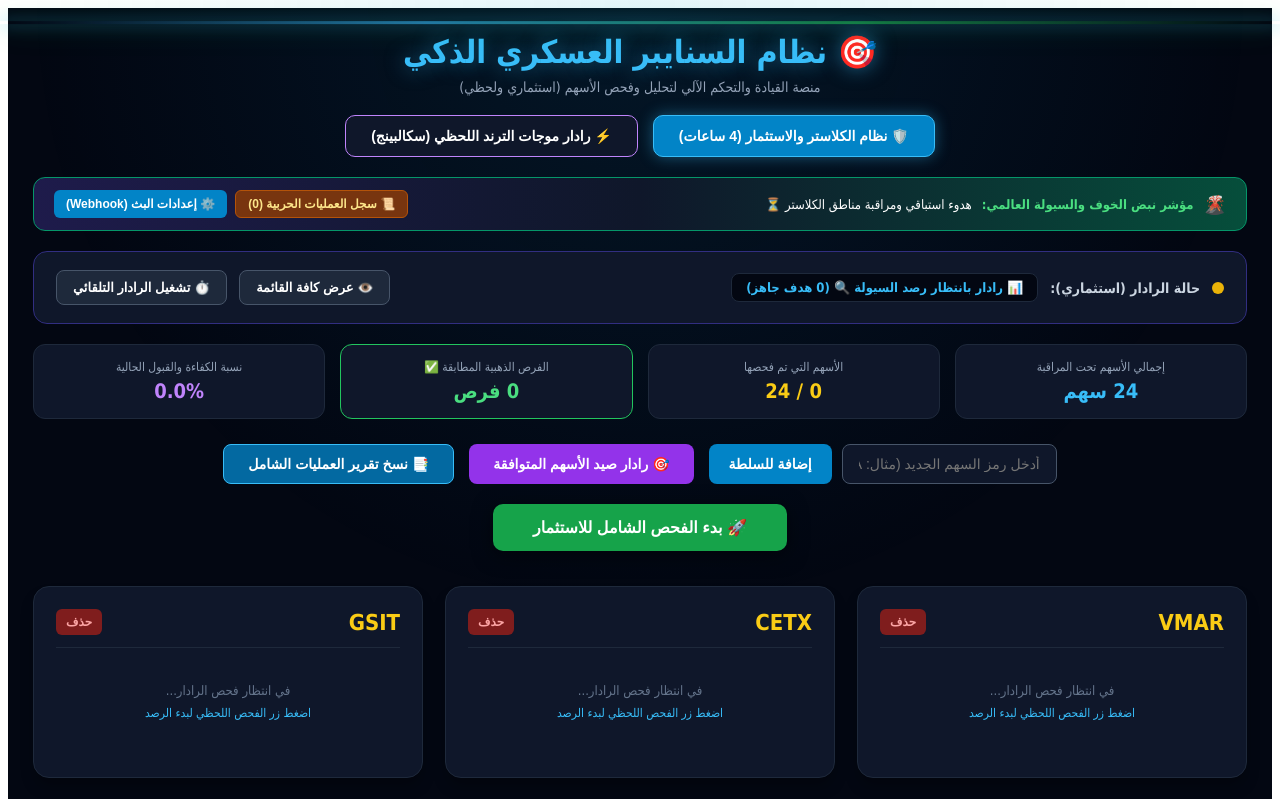
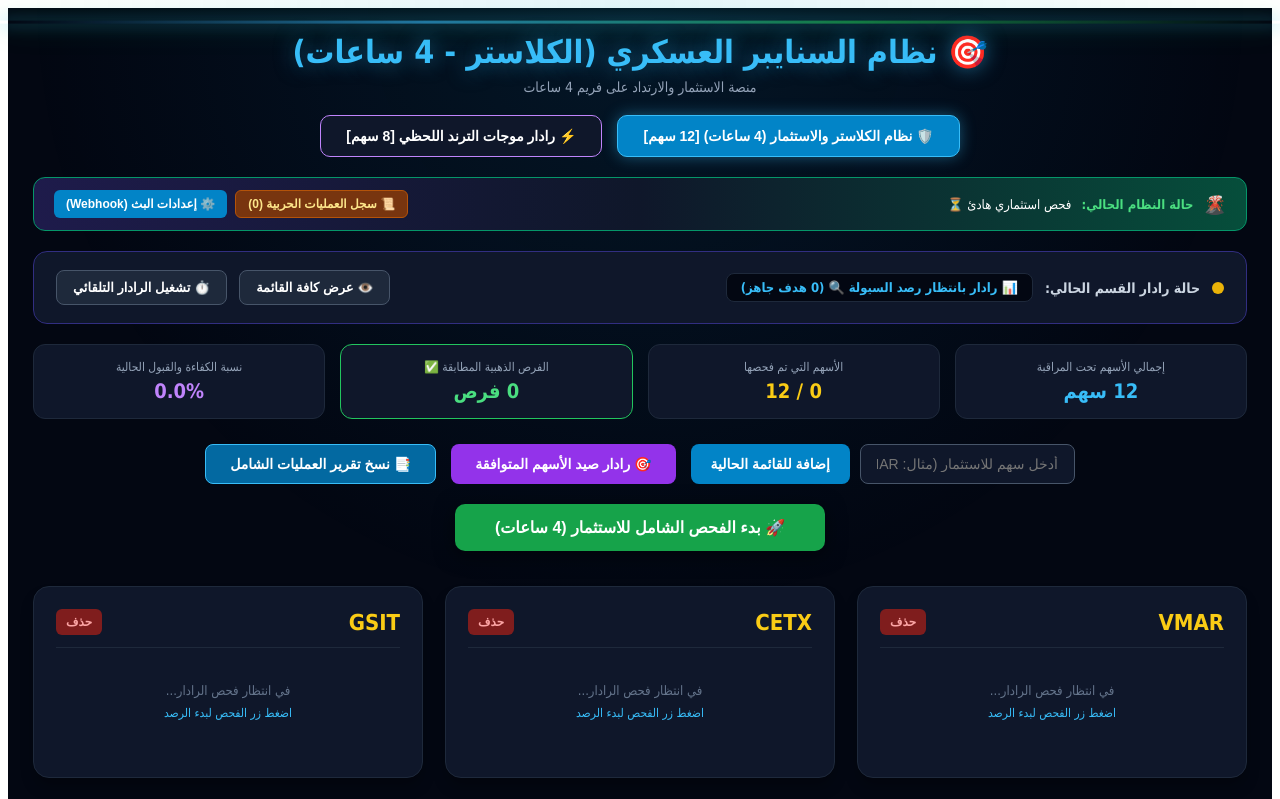
Before and after one commit to fares1040/trading-bot-pro, a Next.js app: page / in a window 1280 px wide. Shown: the top 799 px of the page. Built offline with nearby package versions, Linux system fonts and the light colour scheme.

Commit message:
Refactor localStorage keys and update UI elements

```diff
--- a/app/page.jsx
+++ b/app/page.jsx
@@ -2,19 +2,29 @@
 import { useState, useEffect } from 'react';
 
 export default function Home() {
+  // قائمة نظام الكلاستر والاستثمار (4 ساعات) مستقلة تماماً
   const [symbols, setSymbols] = useState(() => {
     if (typeof window !== 'undefined') {
-      const saved = localStorage.getItem('sniper_symbols');
+      const saved = localStorage.getItem('sniper_symbols_cluster');
       if (saved) {
         try { return JSON.parse(saved); } catch (e) {}
       }
     }
     return [
       'VMAR', 'CETX', 'GSIT', 'PRFX', 'BYRN', 'ERNA',
-      'LNZA', 'HURA', 'KULR', 'ANVS', 'PPSI', 'BJDX',
-      'MRAM', 'NOK', 'SPSC', 'PODC', 'OPI', 'TOVX',
-      'NIO', 'LOT', 'OLB', 'OCG', 'QUCY', 'PLUG'
+      'LNZA', 'HURA', 'KULR', 'ANVS', 'PPSI', 'BJDX'
     ];
+  });
+
+  // قائمة رادار الترند اللحظي (السكالبينج) مستقلة تماماً بقائمة خاصة بها
+  const [scalpSymbols, setScalpSymbols] = useState(() => {
+    if (typeof window !== 'undefined') {
+      const saved = localStorage.getItem('sniper_symbols_scalp');
+      if (saved) {
+        try { return JSON.parse(saved); } catch (e) {}
+      }
+    }
+    return ['TSLA', 'NVDA', 'AAPL', 'AMD', 'META', 'MSFT', 'SPY', 'QQQ'];
   });
 
   const [newSymbol, setNewSymbol] = useState('');
@@ -23,11 +33,9 @@ export default function Home() {
   const [scanning, setScanning] = useState(false);
   const [loadingSymbol, setLoadingSymbol] = useState(null);
 
-  // تبويب القائمة الرئيسية (هل نحن على فريم 4 ساعات أو رادار الترند اللحظي)
-  const [activeTab, setActiveTab] = useState('cluster'); // 'cluster' or 'scalp'
+  // التبويب النشط ('cluster' أو 'scalp')
+  const [activeTab, setActiveTab] = useState('cluster');
 
-  // نتائج رادار الترند اللحظي (السكالبينج) المستقل
-  const [scalpSymbols, setScalpSymbols] = useState(['TSLA', 'NVDA', 'AAPL', 'AMD', 'META', 'MSFT', 'SPY', 'QQQ']);
   const [scalpResults, setScalpResults] = useState({});
   const [loadingScalp, setLoadingScalp] = useState(false);
 
@@ -66,6 +74,14 @@ export default function Home() {
       localStorage.setItem('sniper_mission_history', JSON.stringify(missionHistory));
     }
   }, [missionHistory]);
+
+  useEffect(() => {
+    localStorage.setItem('sniper_symbols_cluster', JSON.stringify(symbols));
+  }, [symbols]);
+
+  useEffect(() => {
+    localStorage.setItem('sniper_symbols_scalp', JSON.stringify(scalpSymbols));
+  }, [scalpSymbols]);
 
   const sendWebhookAlert = async (sym, analysisText) => {
     if (!webhookUrl.trim()) return;
@@ -121,16 +137,13 @@ export default function Home() {
   };
 
   useEffect(() => {
-    localStorage.setItem('sniper_symbols', JSON.stringify(symbols));
-  }, [symbols]);
-
-  useEffect(() => {
     let interval;
     if (autoRefresh) {
       interval = setInterval(() => {
         setTimer((prev) => {
           if (prev <= 1) {
-            runAnalysis();
+            if (activeTab === 'cluster') runAnalysis();
+            else runScalpAnalysis();
             return 300;
           }
           return prev - 1;
@@ -140,9 +153,9 @@ export default function Home() {
       setTimer(300);
     }
     return () => clearInterval(interval);
-  }, [autoRefresh, symbols]);
+  }, [autoRefresh, activeTab, symbols, scalpSymbols]);
 
-  // فحص نظام الكلاستر الأساسي
+  // فحص نظام الكلاستر الأساسي (استثماري)
   const runAnalysis = async () => {
     setLoading(true);
     const newResults = {};
@@ -174,7 +187,6 @@ export default function Home() {
     let firstAnalysis = '';
     for (let sym of scalpSymbols) {
       try {
-        // نرسل مؤشر للـ API بأنه فحص سكالبينج لحظي
         const res = await fetch(`/api/analyze?symbol=${sym}&scalp=true`);
         const data = await res.json();
         newResults[sym] = data;
@@ -191,30 +203,22 @@ export default function Home() {
     if (firstMatchedSym) playRadarSound(firstMatchedSym, `[سكالبينج لحظي] ${firstAnalysis}`);
   };
 
-  const analyzeSingleSymbol = async (sym) => {
-    setLoadingSymbol(sym);
-    try {
-      const res = await fetch(`/api/analyze?symbol=${sym}`);
-      const data = await res.json();
-      setResults(prev => ({ ...prev, [sym]: data }));
-      if (data.isSuitable) playRadarSound(sym, data.analysis);
-    } catch (err) {
-      setResults(prev => ({ ...prev, [sym]: { error: "فشل الاتصال" } }));
-    }
-    setLoadingSymbol(null);
-  };
-
   const scanMarketForMatches = async () => {
     setScanning(true);
     try {
       const res = await fetch(`/api/analyze?scan=true`);
       const data = await res.json();
       if (data.matched && data.matched.length > 0) {
-        const merged = Array.from(new Set([...symbols, ...data.matched]));
-        setSymbols(merged);
+        if (activeTab === 'cluster') {
+          const merged = Array.from(new Set([...symbols, ...data.matched]));
+          setSymbols(merged);
+        } else {
+          const merged = Array.from(new Set([...scalpSymbols, ...data.matched]));
+          setScalpSymbols(merged);
+        }
         playRadarSound(data.matched[0], "مسح راداري شامل للفرص");
         alert(`🎯 رادار السنايبر اصطاد ورصد ${data.matched.length} سهم جديد مطابقة للشروط!`);
-        runAnalysis();
+        if (activeTab === 'cluster') runAnalysis(); else runScalpAnalysis();
       } else {
         alert('الرادار مسح السوق، لا توجد أسهم مطابقة بنسبة 100% حالياً.');
       }
@@ -275,6 +279,7 @@ export default function Home() {
 
   const currentList = activeTab === 'cluster' ? symbols : scalpSymbols;
   const currentRes = activeTab === 'cluster' ? results : scalpResults;
+  const isCurrentLoading = activeTab === 'cluster' ? loading : loadingScalp;
 
   const displayedSymbols = currentList.filter(sym => {
     if (!filterOnlySuitable) return true;
@@ -315,33 +320,35 @@ export default function Home() {
       <div style={{ position: 'relative', zIndex: 1, maxWidth: '1400px', margin: '0 auto' }}>
 
         <div style={{ textAlign: 'center', marginBottom: '20px' }}>
-          <h1 style={{ color: '#38bdf8', fontSize: '32px', fontWeight: '900', margin: '0 0 8px 0', textShadow: '0 0 20px rgba(56, 189, 248, 0.5)' }}>
-            🎯 نظام السنايبر العسكري الذكي
+          <h1 style={{ color: activeTab === 'cluster' ? '#38bdf8' : '#c084fc', fontSize: '32px', fontWeight: '900', margin: '0 0 8px 0', textShadow: '0 0 20px rgba(56, 189, 248, 0.5)' }}>
+            {activeTab === 'cluster' ? '🎯 نظام السنايبر العسكري (الكلاستر - 4 ساعات)' : '⚡ رادار موجات الترند اللحظي (السكالبينج)'}
           </h1>
-          <p style={{ color: '#94a3b8', fontSize: '14px', margin: 0 }}>منصة القيادة والتحكم الآلي لتحليل وفحص الأسهم (استثماري ولحظي)</p>
+          <p style={{ color: '#94a3b8', fontSize: '14px', margin: 0 }}>
+            {activeTab === 'cluster' ? 'منصة الاستثمار والارتداد على فريم 4 ساعات' : 'منصة المضاربة السريعة واقتناص الفوليوم اللحظي'}
+          </p>
         </div>
 
-        {/* 🔀 تبديل الأقسام الرئيسية (فريم 4 ساعات vs رادار الترند اللحظي) */}
+        {/* 🔀 تبديل الأقسام الرئيسية بفصل تام */}
         <div style={{ display: 'flex', justifyContent: 'center', gap: '15px', marginBottom: '20px' }}>
           <button
-            onClick={() => setActiveTab('cluster')}
+            onClick={() => { setActiveTab('cluster'); setFilterOnlySuitable(false); }}
             style={{ padding: '12px 25px', background: activeTab === 'cluster' ? '#0284c7' : '#0f172a', color: '#fff', border: '1px solid #38bdf8', borderRadius: '10px', fontSize: '14px', fontWeight: 'bold', cursor: 'pointer', boxShadow: activeTab === 'cluster' ? '0 0 15px rgba(56, 189, 248, 0.4)' : 'none' }}
           >
-            🛡️ نظام الكلاستر والاستثمار (4 ساعات)
+            🛡️ نظام الكلاستر والاستثمار (4 ساعات) [{symbols.length} سهم]
           </button>
           <button
-            onClick={() => setActiveTab('scalp')}
+            onClick={() => { setActiveTab('scalp'); setFilterOnlySuitable(false); }}
             style={{ padding: '12px 25px', background: activeTab === 'scalp' ? '#9333ea' : '#0f172a', color: '#fff', border: '1px solid #c084fc', borderRadius: '10px', fontSize: '14px', fontWeight: 'bold', cursor: 'pointer', boxShadow: activeTab === 'scalp' ? '0 0 15px rgba(147, 51, 234, 0.4)' : 'none' }}
           >
-            ⚡ رادار موجات الترند اللحظي (سكالبينج)
+            ⚡ رادار موجات الترند اللحظي [{scalpSymbols.length} سهم]
           </button>
         </div>
 
         <div style={{ background: 'linear-gradient(90deg, #1e1b4b, #0f172a, #064e3b)', border: '1px solid #059669', borderRadius: '12px', padding: '12px 20px', marginBottom: '20px', display: 'flex', justifyContent: 'space-between', alignItems: 'center', flexWrap: 'wrap', gap: '10px' }}>
           <div style={{ display: 'flex', alignItems: 'center', gap: '10px' }}>
             <span style={{ fontSize: '18px' }}>🌋</span>
-            <span style={{ fontSize: '13px', color: '#4ade80', fontWeight: 'bold' }}>مؤشر نبض الخوف والسيولة العالمي:</span>
-            <span style={{ color: '#fff', fontSize: '13px' }}>{suitableCount > 2 ? 'مرحلة طشع واستحواذ حيتان نشطة 🔥' : 'هدوء استباقي ومراقبة مناطق الكلاستر ⏳'}</span>
+            <span style={{ fontSize: '13px', color: '#4ade80', fontWeight: 'bold' }}>حالة النظام الحالي:</span>
+            <span style={{ color: '#fff', fontSize: '13px' }}>{activeTab === 'cluster' ? 'فحص استثماري هادئ ⏳' : 'مضاربة سريعة ومتابعة سيولة ⚡'}</span>
           </div>
 
           <div style={{ display: 'flex', gap: '8px', flexWrap: 'wrap' }}>
@@ -402,7 +409,7 @@ export default function Home() {
         <div style={{ background: 'linear-gradient(135deg, #0f172a 100%, #1e1b4b 0%)', border: '1px solid #312e81', borderRadius: '14px', padding: '18px 22px', marginBottom: '20px', display: 'flex', justifyContent: 'space-between', alignItems: 'center', flexWrap: 'wrap', gap: '15px' }}>
           <div style={{ display: 'flex', alignItems: 'center', gap: '12px' }}>
             <span style={{ width: '12px', height: '12px', background: suitableCount > 0 ? '#22c55e' : '#eab308', borderRadius: '50%', display: 'inline-block' }}></span>
-            <span style={{ fontSize: '14px', color: '#cbd5e1', fontWeight: 'bold' }}>حالة الرادار ({activeTab === 'cluster' ? 'استثماري' : 'لحظي'}):</span>
+            <span style={{ fontSize: '14px', color: '#cbd5e1', fontWeight: 'bold' }}>حالة رادار القسم الحالي:</span>
             <span style={{ background: '#030712', padding: '6px 14px', borderRadius: '8px', color: '#38bdf8', fontSize: '13px', fontWeight: 'bold', border: '1px solid #1e293b' }}>
               📊 {marketSentiment} ({suitableCount} هدف جاهز)
             </span>
@@ -448,12 +455,12 @@ export default function Home() {
           <form onSubmit={addSymbol} style={{ display: 'flex', gap: '10px' }}>
             <input
               type="text"
-              placeholder="أدخل رمز السهم الجديد (مثال: TSLA)"
+              placeholder={activeTab === 'cluster' ? "أدخل سهم للاستثمار (مثال: VMAR)" : "أدخل سهم للسكالبينج (مثال: TSLA)"}
               value={newSymbol}
               onChange={(e) => setNewSymbol(e.target.value)}
               style={{ padding: '11px 16px', borderRadius: '8px', border: '1px solid #475569', background: '#0f172a', color: '#fff', outline: 'none', fontSize: '14px' }}
             />
-            <button type="submit" style={{ padding: '11px 20px', background: '#0284c7', color: '#fff', border: 'none', borderRadius: '8px', cursor: 'pointer', fontWeight: 'bold', fontSize: '14px' }}>إضافة للسلطة</button>
+            <button type="submit" style={{ padding: '11px 20px', background: activeTab === 'cluster' ? '#0284c7' : '#9333ea', color: '#fff', border: 'none', borderRadius: '8px', cursor: 'pointer', fontWeight: 'bold', fontSize: '14px' }}>إضافة للقائمة الحالية</button>
           </form>
 
           {activeTab === 'cluster' && (
@@ -477,10 +484,10 @@ export default function Home() {
         <div style={{ textAlign: 'center', marginBottom: '35px' }}>
           <button
             onClick={activeTab === 'cluster' ? runAnalysis : runScalpAnalysis}
-            disabled={activeTab === 'cluster' ? loading : loadingScalp}
-            style={{ padding: '14px 40px', background: (activeTab === 'cluster' ? loading : loadingScalp) ? '#475569' : (activeTab === 'cluster' ? '#16a34a' : '#9333ea'), color: '#fff', border: 'none', borderRadius: '10px', fontSize: '16px', cursor: 'pointer', fontWeight: '900', boxShadow: '0 4px 20px rgba(0,0,0,0.5)' }}
+            disabled={isCurrentLoading}
+            style={{ padding: '14px 40px', background: isCurrentLoading ? '#475569' : (activeTab === 'cluster' ? '#16a34a' : '#9333ea'), color: '#fff', border: 'none', borderRadius: '10px', fontSize: '16px', cursor: 'pointer', fontWeight: '900', boxShadow: '0 4px 20px rgba(0,0,0,0.5)' }}
           >
-            {(activeTab === 'cluster' ? loading : loadingScalp) ? '⚡ جاري معالجة وفحص القائمة...' : (activeTab === 'cluster' ? '🚀 بدء الفحص الشامل للاستثمار' : '⚡ بدء الفحص السريع لموجات الترند')}
+            {isCurrentLoading ? '⚡ جاري معالجة وفحص القائمة...' : (activeTab === 'cluster' ? '🚀 بدء الفحص الشامل للاستثمار (4 ساعات)' : '⚡ بدء الفحص السريع لموجات الترند (سكالبينج)')}
           </button>
         </div>
 
@@ -488,7 +495,6 @@ export default function Home() {
           {displayedSymbols.map((sym) => {
             const data = currentRes[sym];
             const isMatched = data?.isSuitable;
-            const isItemLoading = loadingSymbol === sym;
 
             return (
               <div
@@ -563,7 +569,7 @@ export default function Home() {
                 ) : (
                   <div style={{ textAlign: 'center', margin: '35px 0' }}>
                     <p style={{ color: '#64748b', fontSize: '13px', margin: '0 0 8px 0' }}>في انتظار فحص الرادار...</p>
-                    <div style={{ fontSize: '12px', color: '#38bdf8' }}>اضغط زر الفحص اللحظي لبدء الرصد</div>
+                    <div style={{ fontSize: '12px', color: '#38bdf8' }}>اضغط زر الفحص لبدء الرصد</div>
                   </div>
                 )}
               </div>
```
